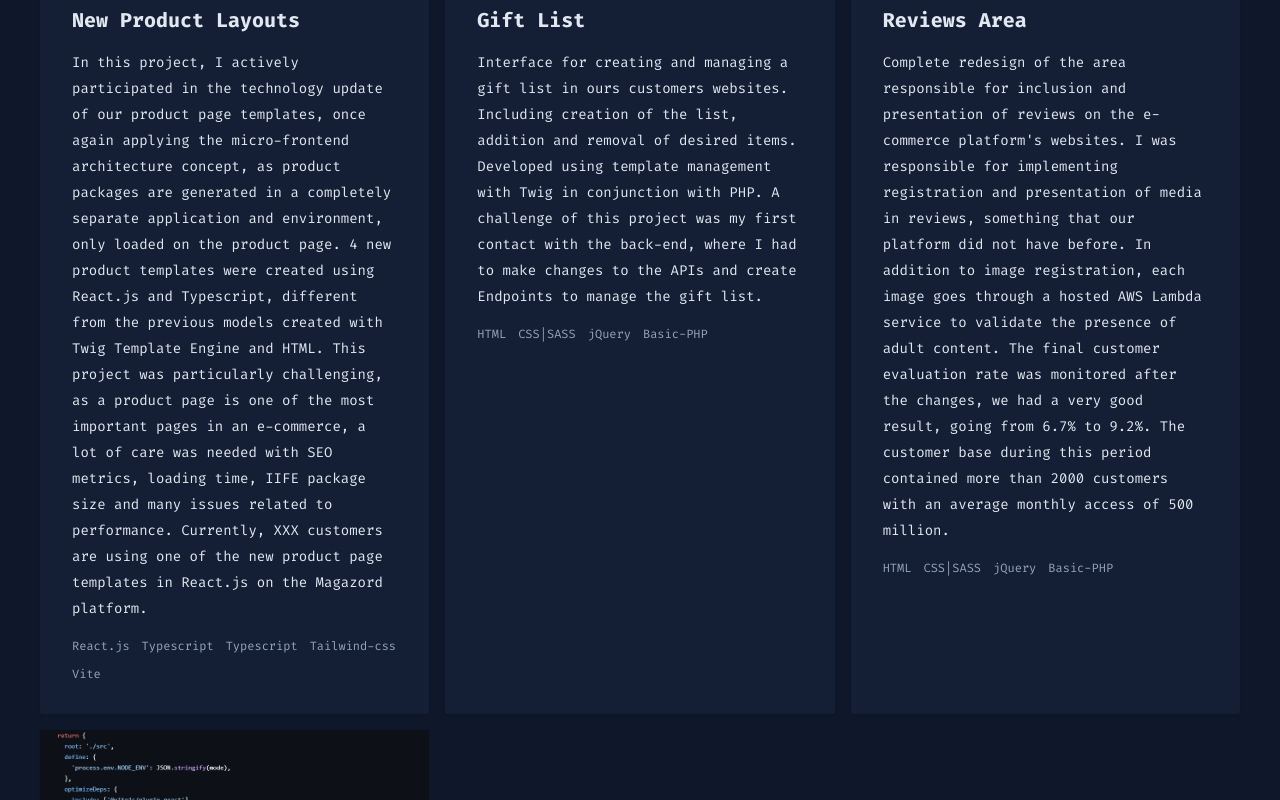
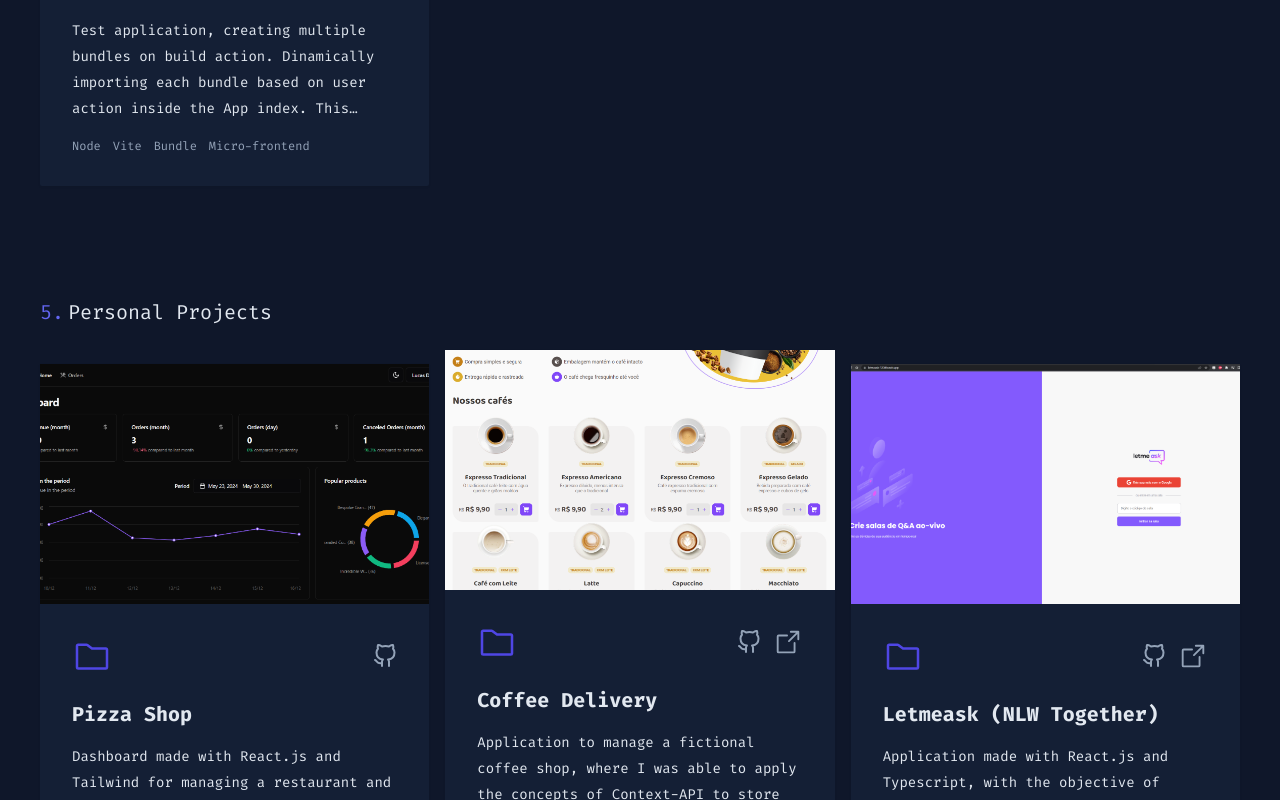
Before and after one commit to lucasdebeterco/lucasdebeterco-dev, a Next.js app: page / in a window 1280 px wide. Shown: the part 3840-4640 px from the top of the page. Built offline with nearby package versions, Linux system fonts and the light colour scheme.

Commit message:
card modal

```diff
--- a/package.json
+++ b/package.json
@@ -20,6 +20,7 @@
     "react-dom": "^18",
     "react-icons": "^5.3.0",
     "scrollreveal": "^4.0.9",
+    "swiper": "^11.1.14",
     "tailwind-merge": "^2.5.0",
     "tailwindcss-animate": "^1.0.7"
   },
--- a/src/app/components/projects/personal-projects.tsx
+++ b/src/app/components/projects/personal-projects.tsx
@@ -1,3 +1,5 @@
+import React from 'react'
+
 import { personalProjects } from '@/app/components/projects/data/personal-projects'
 import { ProjectItem } from '@/app/components/projects/project-item'
 
@@ -11,16 +13,7 @@ export function PersonalProjects() {
 
             <div className="grid grid-cols-3 gap-4">
                 {personalProjects.map((item, index) => (
-                    <ProjectItem
-                        id={index}
-                        title={item.title}
-                        description={item.description}
-                        imageSrc={item.imageSrc[0]}
-                        imageAlt={`${item.title} Project`}
-                        githubLink={item.githubLink}
-                        productionLink={item.productionLink}
-                        tools={item.tools}
-                    />
+                    <ProjectItem id={index} item={item} />
                 ))}
             </div>
         </section>
--- a/src/app/components/projects/profession-achievements.tsx
+++ b/src/app/components/projects/profession-achievements.tsx
@@ -1,3 +1,8 @@
+import 'swiper/css'
+import 'swiper/css/navigation'
+
+import React from 'react'
+
 import { professionalAchievements } from '@/app/components/projects/data/professional-achievements'
 import { ProjectItem } from '@/app/components/projects/project-item'
 
@@ -11,16 +16,7 @@ export function ProfessionalAchievements() {
 
             <div className="grid grid-cols-3 gap-4">
                 {professionalAchievements.map((item, index) => (
-                    <ProjectItem
-                        id={index}
-                        title={item.title}
-                        description={item.description}
-                        imageSrc={item.imageSrc[0]}
-                        imageAlt={`${item.title} Project`}
-                        githubLink={item.githubLink}
-                        productionLink={item.productionLink}
-                        tools={item.tools}
-                    />
+                    <ProjectItem id={index} item={item} />
                 ))}
             </div>
         </section>
--- a/src/app/components/projects/project-item.tsx
+++ b/src/app/components/projects/project-item.tsx
@@ -1,31 +1,39 @@
+import * as Dialog from '@radix-ui/react-dialog'
 import Image from 'next/image'
 import Link from 'next/link'
+import React from 'react'
 import { FiGithub } from 'react-icons/fi'
+import { IoMdCloseCircle } from 'react-icons/io'
 import { PiArrowSquareOut, PiFolderSimple } from 'react-icons/pi'
+import { Navigation } from 'swiper/modules'
+import { Swiper, SwiperSlide } from 'swiper/react'
 
 interface ProjectItemProps {
     id: number
+    item: {
         title: string
         description: string
-    imageSrc?: string
-    imageAlt?: string
+        imageSrc?: string[]
         githubLink?: string
         productionLink?: string
         tools?: string[]
     }
+}
 
-export function ProjectItem({id, title, description, imageSrc, imageAlt, githubLink, productionLink, tools}: ProjectItemProps) {
+export function ProjectItem({id, item}: ProjectItemProps) {
     return (
+        <Dialog.Root>
+            <Dialog.Trigger>
                 <div
                     id={`project-card-${id + 1}`}
                     className="relative flex flex-col rounded-sm bg-background-light drop-shadow-sm transition-transform [&:hover_h3]:text-indigo-600 [&:hover_img]:scale-110"
                 >
-            {imageSrc && imageAlt && (
+                    {item.imageSrc && (
                         <div className="h-[240px] overflow-hidden">
                             <Image
-                        src={imageSrc}
+                                src={item.imageSrc[0]}
                                 className="ease h-full object-cover transition duration-300"
-                        alt={imageAlt}
+                                alt={item.title}
                                 width={500}
                                 height={0}
                                 quality={100}
@@ -39,18 +47,18 @@ export function ProjectItem({id, title, description, imageSrc, imageAlt, githubL
                             </div>
 
                             <div className="flex items-center gap-3">
-                        {githubLink && (
+                                {item.githubLink && (
                                     <Link
-                                href={githubLink}
+                                        href={item.githubLink}
                                         className="text-slate-400 transition hover:text-indigo-500"
                                         target="_blank"
                                     >
                                         <FiGithub size={24}/>
                                     </Link>
                                 )}
-                        {productionLink && (
+                                {item.productionLink && (
                                     <Link
-                                href={productionLink}
+                                        href={item.productionLink}
                                         className="text-slate-400 transition hover:text-indigo-500"
                                         target="_blank"
                                     >
@@ -60,18 +68,70 @@ export function ProjectItem({id, title, description, imageSrc, imageAlt, githubL
                             </div>
                         </div>
 
-                <div className="flex flex-col gap-4">
-                    <h3 className="text-xl font-bold transition">{title}</h3>
-                    <p className="text-sm">
-                        {description}
+                        <div className="flex flex-col gap-4 text-left">
+                            <h3 className="text-xl font-bold transition">{item.title}</h3>
+                            <p className="line-clamp-4 text-sm">
+                                {item.description}
                             </p>
-                    {tools && (
+                            {item.tools && (
                                 <div className="flex flex-wrap gap-3 text-xs text-slate-400">
-                            {tools.map(tool => <span>{tool}</span>)}
+                                    {item.tools.map(tool => <span>{tool}</span>)}
                                 </div>
                             )}
                         </div>
                     </div>
                 </div>
+            </Dialog.Trigger>
+            <Dialog.Portal>
+                <Dialog.Overlay className="data-[state=open]:animate-overlayShow fixed inset-0 bg-background/80"/>
+                <Dialog.Content
+                    className="data-[state=open]:animate-contentShow fixed left-[50%] top-[calc(50%+44px)] max-h-[60vh] w-[80vw] translate-x-[-50%] translate-y-[-50%] overflow-hidden rounded-lg bg-background-light shadow-[hsl(206_22%_7%_/_35%)_0px_10px_38px_-10px,_hsl(206_22%_7%_/_20%)_0px_10px_20px_-15px] focus:outline-none">
+                    <div className="flex justify-end">
+                        <div className="flex gap-4">
+                            <div className="w-[50vw] overflow-hidden">
+                                <Swiper
+                                    modules={[Navigation]}
+                                    spaceBetween={50}
+                                    slidesPerView={1}
+                                    navigation
+                                >
+                                    {item.imageSrc && item.imageSrc.map(src => (
+                                        <SwiperSlide>
+                                            <Image
+                                                src={src}
+                                                className="ease h-[480px] w-full object-cover transition duration-300"
+                                                alt={item.title}
+                                                width={675}
+                                                height={480}
+                                                quality={100}
+                                            />
+                                        </SwiperSlide>
+                                    ))}
+                                </Swiper>
+                            </div>
+                            <div className="flex max-w-[40vw] flex-col justify-between gap-3 p-[25px]">
+                                <div className="flex flex-col gap-3">
+                                    <h3 className="text-2xl font-bold transition">{item.title}</h3>
+                                    <p className="text-sm">
+                                        {item.description}
+                                    </p>
+                                </div>
+                                <div className="flex flex-wrap gap-3 text-xs text-slate-400">
+                                    {item.tools && item.tools.map(tool => <span>{tool}</span>)}
+                                </div>
+                            </div>
+                        </div>
+                    </div>
+                    <Dialog.Close asChild>
+                        <button
+                            className="text-violet11 hover:bg-violet4 focus:shadow-violet7 absolute right-4 top-4 inline-flex appearance-none items-center justify-center rounded-full focus:shadow-[0_0_0_2px] focus:outline-none"
+                            aria-label="Close"
+                        >
+                            <IoMdCloseCircle size={30} />
+                        </button>
+                    </Dialog.Close>
+                </Dialog.Content>
+            </Dialog.Portal>
+        </Dialog.Root>
     )
 }
```
Also changed, not shown: 1 other file (tests, documents, lock files or other folders). Lines whose indentation alone changed are shown as unchanged.
